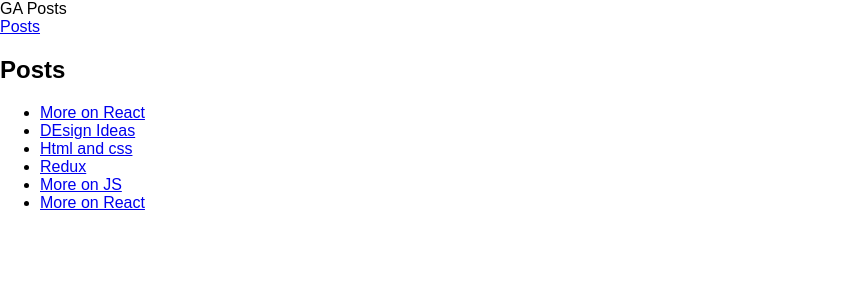
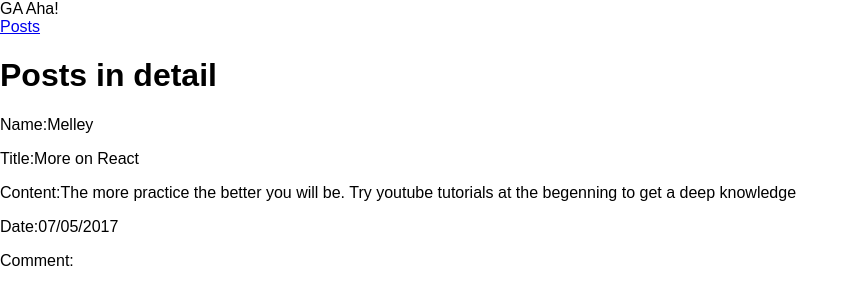
Before and after one commit to dionadk/project3-front, a React (Create React App) app: page /show/1/comments in a window 1280 px wide. Before the commit this address led to /. Shown: the top 304 px of the page, without its empty margins (0-859 px from the left). Built offline with nearby package versions, Linux system fonts and the light colour scheme.

Commit message:
Added functionality for user to comment

```diff
--- a/src/components/App/App.js
+++ b/src/components/App/App.js
@@ -21,7 +21,7 @@ class App extends Component {
     this.state = {
       posts: [
     {"userName": "Diona", "title": "More on React", "date": "10/05/2017", "content": "The more practice the better you will be. Try youtube tutorials at the begenning to get a deep knowledge"},
-    {"userName": "Aaliyah", "title": "DEsign Ideas", "date": "09/05/2017", "content": "The more practice the better you will be. Try youtube tutorials at the begenning to get a deep knowledge"},
+    {"userName": "Aaliyah", "title": "Design Ideas", "date": "09/05/2017", "content": "The more practice the better you will be. Try youtube tutorials at the begenning to get a deep knowledge"},
     {"userName": "Max", "title": "Html and css", "date": "08/05/2017", "content": "The more practice the better you will be. Try youtube tutorials at the begenning to get a deep knowledge"},
     {"userName": "Drew", "title": "Redux", "date": "10/01/2017", "content": "The more practice the better you will be. Try youtube tutorials at the begenning to get a deep knowledge"},
     {"userName": "Netsue", "title": "More on JS", "date": "08/05/2017", "content": "The more practice the better you will be. Try youtube tutorials at the begenning to get a deep knowledge"},
@@ -36,7 +36,7 @@ class App extends Component {
       <Router>
           <div>
             <div className="nav">
-              <div className="nav-item"><span className="nav-logo">GA Posts</span></div>
+              <div className="nav-item"><span className="nav-logo">GA Aha!</span></div>
               <div className="nav-item"><Link to="/">Posts</Link></div>
 
             </div>
@@ -53,6 +53,13 @@ class App extends Component {
                       {...props}
                       posts={this.state.posts} /> )}
                     />
+                    <Route exact path="/show/:post/comments" render={ (props) => (
+
+                        <Show
+                          {...props}
+                          posts={this.state.posts} /> )}
+                        />
+
 
                 <Route
                   path="/*"
--- a/src/components/Comments/Comments.js
+++ b/src/components/Comments/Comments.js
@@ -4,22 +4,43 @@ export default class Comments extends Component {
   constructor(props){
     super(props)
     this.state = {
-      comments: this.props.comments
+      name: '',
+      date: '',
+      content: ''
     }
   }
-  render () {
-    return (
-    <div className="comment">
-        <div className="actor">
-        {this.props.name}
-        </div>
-        <div className="content">
-          {this.props.content}
-        </div>
-        <div className="date">
-          {this.props.date}
-        </div>
-  </div>
-  )}
+  render(){
 
+    return(
+      <div className="add">
+
+        <h2> Add Comment To This Post </h2>
+        <form onSubmit={this.handleSubmitComment}>
+          <input name="name" type="text" placeholder="name" onChange={this.handleCreateComment} />
+          <input name="date" type="text" placeholder="date" onChange={this.handleCreateComment} />
+          <input name="content" type="text" placeholder="content" onChange={this.handleCreateComment} />
+
+          <input className="add btn" type="Submit" value="Add" />
+        </form>
+
+      </div>
+    )
+  }
 }
+
+//   render () {
+//     return (
+//     <div className="comment">
+//         <div className="actor">
+//         {this.props.name}
+//         </div>
+//         <div className="content">
+//           {this.props.content}
+//         </div>
+//         <div className="date">
+//           {this.props.date}
+//         </div>
+//   </div>
+//   )}
+//
+// }
--- a/src/components/Show/Show.js
+++ b/src/components/Show/Show.js
@@ -23,8 +23,9 @@ export default class Show extends Component {
 
             <p>Name:{this.state.post.userName}</p>
             <p>Title:{this.state.post.title}</p>
-            <p>Content:{this.state.post.conyent}</p>
+            <p>Content:{this.state.post.content}</p>
             <p>Date:{this.state.post.date}</p>
+            <p>Comment:{this.state.post.comment}</p>
 
 
       </div>
```
